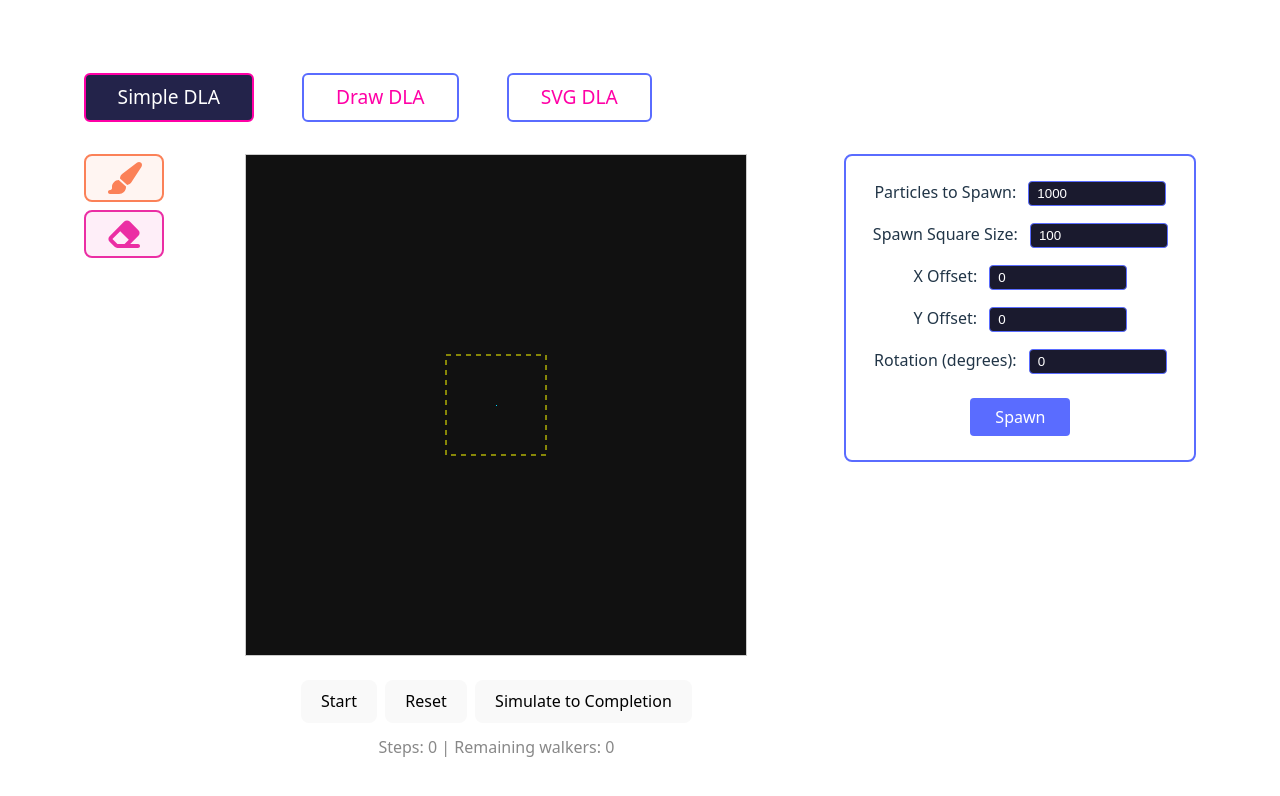
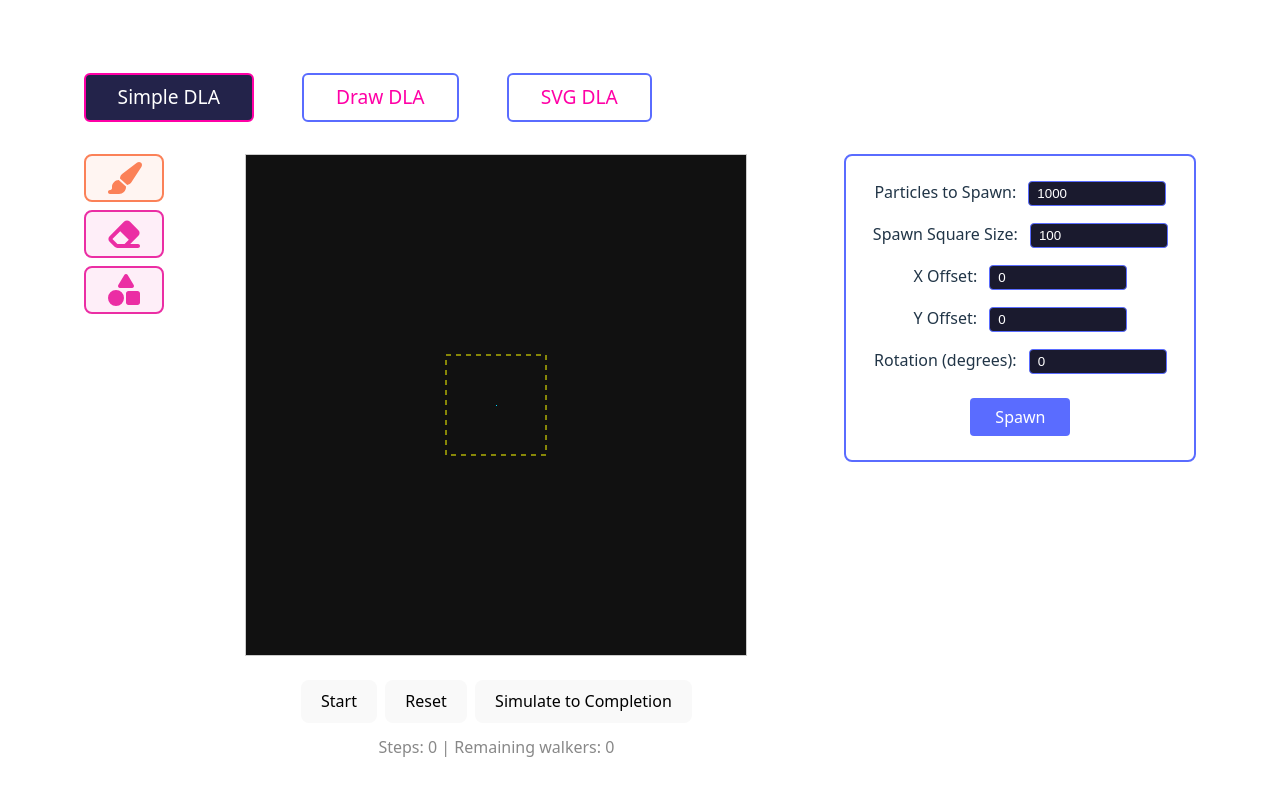
Before and after one commit to chriswininger/DLA-Studio-2025, a React (Vite) app: page /simple-2d-animated-dla in a window 1280 px wide. Shown: the top 796 px of the page. Built offline with nearby package versions, Linux system fonts and the light colour scheme.

Commit message:
add shapes to tool-bar

```diff
--- a/src/tabs/Simple2DAnimatedDLA/simple-2d-animated-dla-slice.ts
+++ b/src/tabs/Simple2DAnimatedDLA/simple-2d-animated-dla-slice.ts
@@ -2,7 +2,7 @@ import { createSlice } from '@reduxjs/toolkit';
 import type { PayloadAction } from '@reduxjs/toolkit';
 import { DEFAULT_PARTICLES } from './simple-2d-animated-dla-constants';
 
-export type Simple2DAnimatedDLATool = 'brush' | 'eraser';
+export type Simple2DAnimatedDLATool = 'brush' | 'eraser' | 'spawn-shapes';
 export interface Simple2DAnimatedDLAUIState {
   numParticles: number;
   spawnXOffset: number;
--- a/src/tabs/Simple2DAnimatedDLA/tool-bar/tool-bar.tsx
+++ b/src/tabs/Simple2DAnimatedDLA/tool-bar/tool-bar.tsx
@@ -5,7 +5,7 @@ import { setSelectedTool } from '../simple-2d-animated-dla-slice';
 import type { RootState } from '../../../store';
 import type { Simple2DAnimatedDLAUIState, Simple2DAnimatedDLATool } from '../simple-2d-animated-dla-slice';
 import { FontAwesomeIcon } from '@fortawesome/react-fontawesome';
-import { faPaintBrush, faEraser } from '@fortawesome/free-solid-svg-icons';
+import { faPaintBrush, faEraser, faShapes } from '@fortawesome/free-solid-svg-icons';
 import './tool-bar.css';
 
 const ToolBar: React.FC = () => {
@@ -40,6 +40,18 @@ const ToolBar: React.FC = () => {
           color={selectedTool === 'eraser' ? '#FB8158' : '#EB2EA4'}
         />
       </button>
+      <button
+        className={`dlasim_tool-btn${selectedTool === 'spawn-shapes' ? ' selected' : ' unselected'}`}
+        onClick={() => handleSelectTool('spawn-shapes')}
+        aria-label="Spawn Shapes Tool"
+        type="button"
+      >
+        <FontAwesomeIcon
+          icon={faShapes}
+          className="dlasim_tool-icon"
+          color={selectedTool === 'spawn-shapes' ? '#FB8158' : '#EB2EA4'}
+        />
+      </button>
     </div>
   );
 
```
